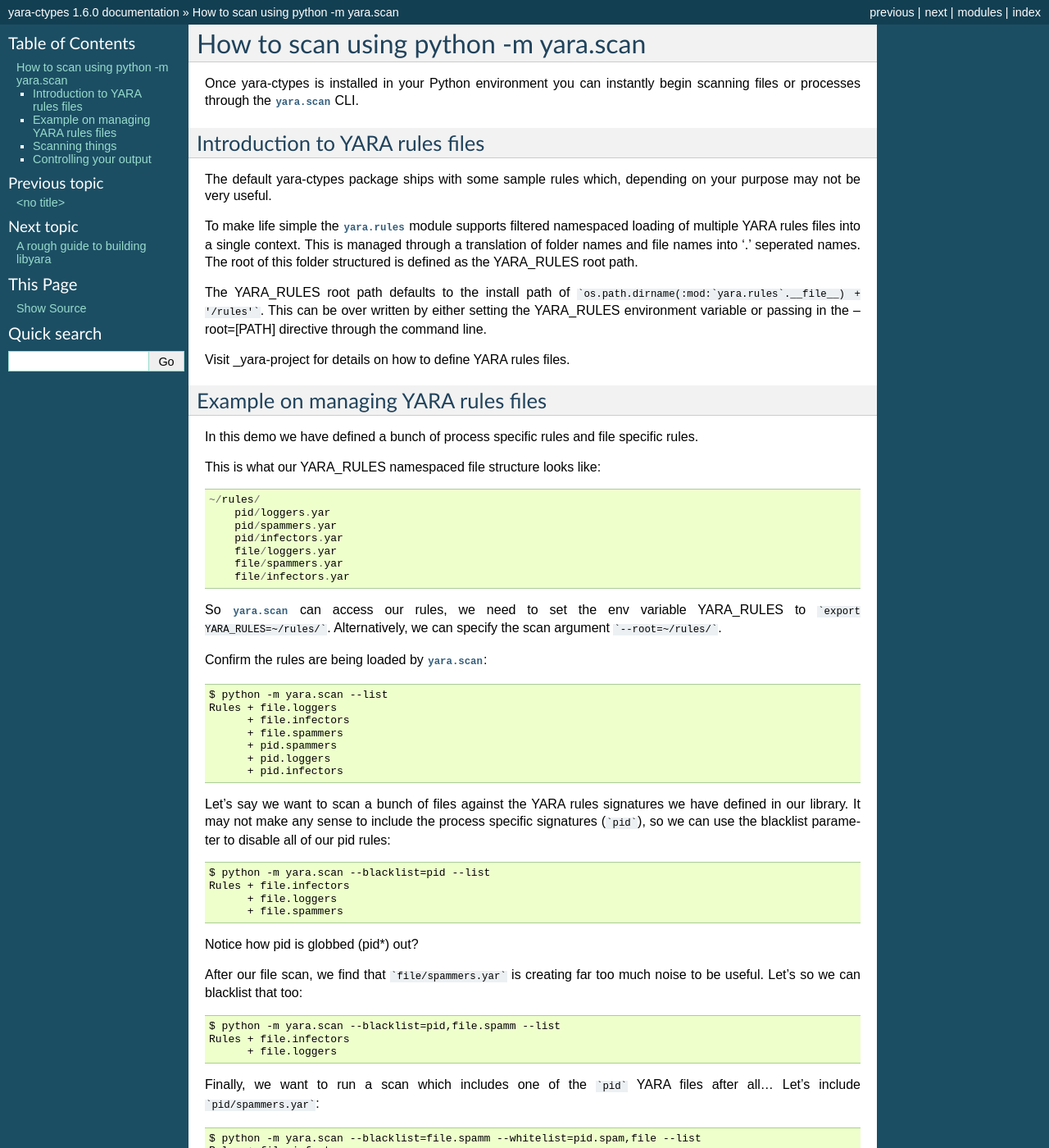
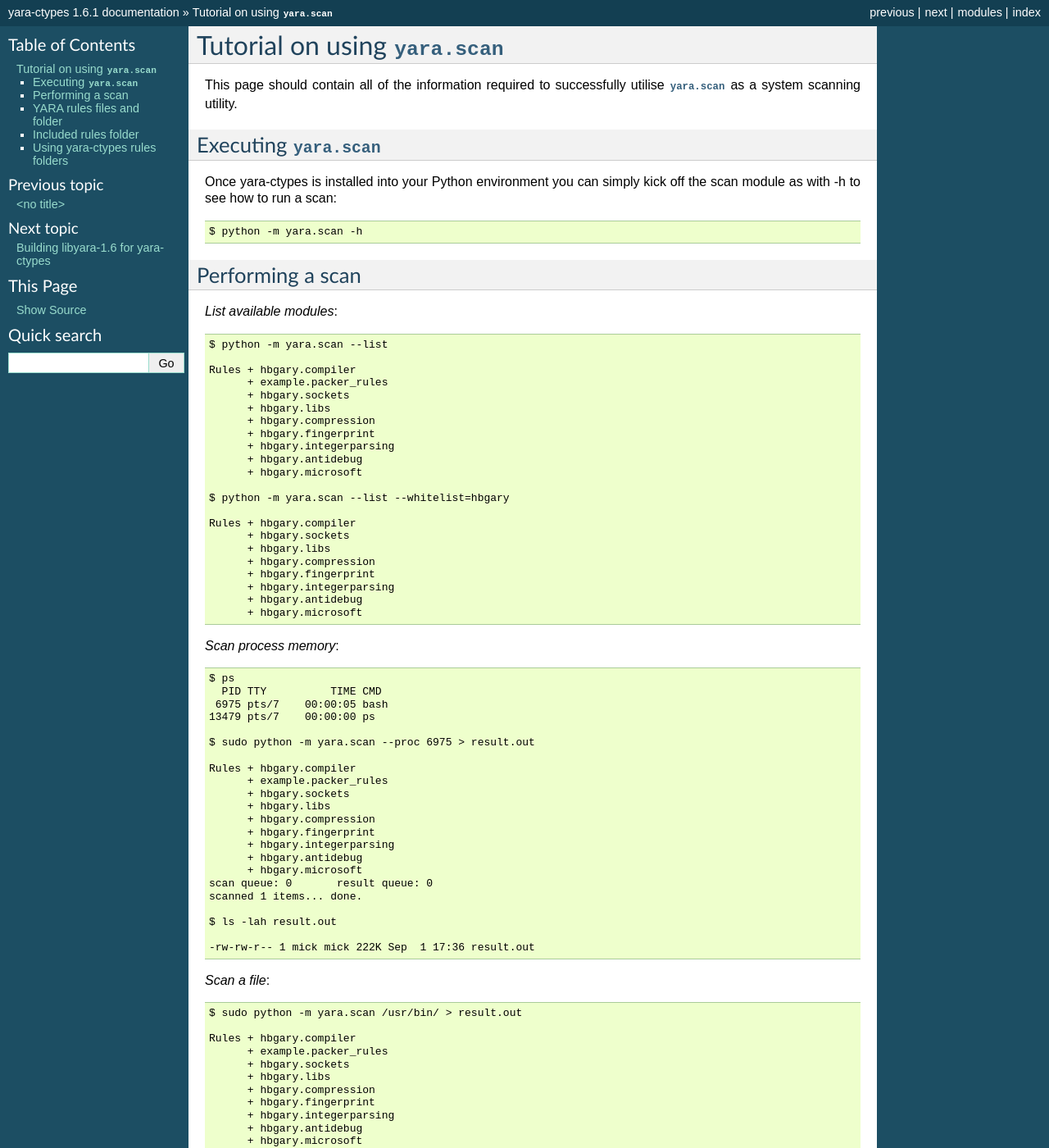
Before and after one commit to mjdorma/yara-ctypes, a Sphinx documentation site: the page built from docs/source/howto/scan.rst, in a window 1280 px wide and 1400 px high. Shown: the whole window at 82% size. Built offline with Sphinx 7.4.7, drawn with Linux system fonts in a browser that asks for light colours; some of the changed text lies outside the part shown.

Commit message:
restructured doc and bumped version

````diff
--- a/docs/source/conf.py
+++ b/docs/source/conf.py
@@ -11,7 +11,7 @@
 # All configuration values have a default; values that are commented out
 # serve to show the default.
 
-import sys, os
+import sys, os, re
 
 # If extensions (or modules to document with autodoc) are in another directory,
 # add these directories to sys.path here. If the directory is relative to the
@@ -43,14 +43,28 @@ master_doc = 'index'
 project = u'yara-ctypes'
 copyright = u'2012, Michael Dorman'
 
+def load_version(filename='../../yara/version.py'):
+    """Parse a __version__ number from a source file"""
+    with open(filename) as source:
+        text = source.read()
+        match = re.search(r"^__version__ = ['\"]([^'\"]*)['\"]", text)
+        if not match:
+            msg = "Unable to find version number in {}".format(filename)
+            raise RuntimeError(msg)
+        release = match.group(1)
+        version = ".".join(release.split('.')[:-1])
+
+        return version, release
+
 # The version info for the project you're documenting, acts as replacement for
 # |version| and |release|, also used in various other places throughout the
 # built documents.
 #
 # The short X.Y version.
-version = '1.6'
+#version = '1.6'
 # The full version, including alpha/beta/rc tags.
-release = '1.6.0'
+#release = '1.6.0'
+version, release = load_version()
 
 # The language for content autogenerated by Sphinx. Refer to documentation
 # for a list of supported languages.
--- a/docs/source/howto/scan.rst
+++ b/docs/source/howto/scan.rst
@@ -1,37 +1,160 @@
-How to scan using python -m yara.scan
-=====================================
+Tutorial on using :mod:`yara.scan`
+==================================
 
-Once yara-ctypes is installed in your Python environment you can instantly
-begin scanning files or processes through the :mod:`yara.scan` CLI.
+This page should contain all of the information required to successfully
+utilise :mod:`yara.scan` as a system scanning utility.
 
 
-Introduction to YARA rules files
---------------------------------
+Executing :mod:`yara.scan`
+--------------------------
 
-The default yara-ctypes package ships with some sample rules which, depending
-on your purpose may not be very useful.
+Once yara-ctypes is installed into your Python environment you can simply kick
+off the scan module as with -h to see how to run a scan::
+
+    $ python -m yara.scan -h
+
+
+Performing a scan
+-----------------
+
+*List available modules*::
+
+    $ python -m yara.scan --list
+
+    Rules + hbgary.compiler
+          + example.packer_rules
+          + hbgary.sockets
+          + hbgary.libs
+          + hbgary.compression
+          + hbgary.fingerprint
+          + hbgary.integerparsing
+          + hbgary.antidebug
+          + hbgary.microsoft
+
+    $ python -m yara.scan --list --whitelist=hbgary
+
+    Rules + hbgary.compiler
+          + hbgary.sockets
+          + hbgary.libs
+          + hbgary.compression
+          + hbgary.fingerprint
+          + hbgary.integerparsing
+          + hbgary.antidebug
+          + hbgary.microsoft
+
+
+*Scan process memory*::
+
+    $ ps
+      PID TTY          TIME CMD
+     6975 pts/7    00:00:05 bash
+    13479 pts/7    00:00:00 ps
+
+    $ sudo python -m yara.scan --proc 6975 > result.out
+
+    Rules + hbgary.compiler
+          + example.packer_rules
+          + hbgary.sockets
+          + hbgary.libs
+          + hbgary.compression
+          + hbgary.fingerprint
+          + hbgary.integerparsing
+          + hbgary.antidebug
+          + hbgary.microsoft
+    scan queue: 0       result queue: 0
+    scanned 1 items... done.
+
+    $ ls -lah result.out
+
+    -rw-rw-r-- 1 mick mick 222K Sep  1 17:36 result.out
+
+
+*Scan a file*::
+
+    $ sudo python -m yara.scan /usr/bin/ > result.out
+
+    Rules + hbgary.compiler
+          + example.packer_rules
+          + hbgary.sockets
+          + hbgary.libs
+          + hbgary.compression
+          + hbgary.fingerprint
+          + hbgary.integerparsing
+          + hbgary.antidebug
+          + hbgary.microsoft
+    scan queue: 0       result queue: 0
+    scanned 1518 items... done.
+
+    > ls -lah result.out
+
+    -rw-rw-r-- 1 mick mick 17M Sep  1 17:37 result.out
+
+
+
+YARA rules files and folder
+---------------------------
+
+If you are not familiar with YARA rules files visit `yara project`_ to learn
+more.
+
 
 To make life simple the :mod:`yara.rules` module supports filtered namespaced
 loading of multiple YARA rules files into a single context.  This is managed
 through a translation of folder names and file names into '.' seperated names.
-The root of this folder structured is defined as the YARA_RULES root path.
-
-The YARA_RULES root path defaults to the install path of
-```os.path.dirname(:mod:`yara.rules`.__file__) + '/rules'```.  This can be over
-written by either setting the YARA_RULES environment variable or passing in
-the --root=[PATH] directive through the command line.
+The root of this folder structured is defined by the YARA_RULES path.
 
 
-Visit _yara-project for details on how to define YARA rules files.
+By default the YARA_RULES path points to the following path::
+
+    os.path.dirname(:mod:`yara.rules`.__file__) + '/rules'
 
 
-Example on managing YARA rules files
-------------------------------------
+Included rules folder
+---------------------
 
-In this demo we have defined a bunch of process specific rules and file
-specific rules.
+The rules folder shipped with yara-ctypes helps with testing and works as a
+good example set of YARA rules for people to get started from.
 
-This is what our YARA_RULES namespaced file structure looks like::
+Packaged rules folder::
+
+    ./rules/hbgary/libs.yar
+    ./rules/hbgary/compression.yar
+    ./rules/hbgary/fingerprint.yar
+    ./rules/hbgary/microsoft.yar
+    ./rules/hbgary/sockets.yar
+    ./rules/hbgary/integerparsing.yar
+    ./rules/hbgary/compiler.yar
+    ./rules/hbgary/antidebug.yar
+    ./rules/example/packer_rules.yar
+
+
+Building a Rules object using ``yara.load_rules()`` will load all
+of the above yar files into the following namespaces::
+
+    hbgary.libs
+    hbgary.compression
+    hbgary.fingerprint
+    hbgary.microsoft
+    hbgary.sockets
+    hbgary.integerparsing
+    hbgary.compiler
+    hbgary.antidebug
+    example.packer_rules
+
+
+Using yara-ctypes rules folders
+-------------------------------
+
+This section will walk you through defining and loading a realistic rules
+folder.
+
+
+*A practical rules folder example:*
+
+We set out by defining two sub directories, one for our process memory
+specific signatures and the other for our file signatures.
+
+Here is what it looks like::
 
     ~/rules/
         pid/loggers.yar
@@ -41,9 +164,15 @@ This is what our YARA_RULES namespaced file structure looks like::
         file/spammers.yar
         file/infectors.yar
 
-So :mod:`yara.scan` can access our rules, we need to set the env variable
-YARA_RULES to ```export YARA_RULES=~/rules/```.  Alternatively, we can specify
-the scan argument ```--root=~/rules/```.
+
+*Accessing a rules folder:*
+
+
+To access our new rules folder we need to let :mod:`yara.scan` know where to
+look.  We can do this by setting the env variable ``YARA_RULES`` to ``export
+YARA_RULES=~/rules/``.  Alternatively, we can specify the root of the rules
+folder with the input argument ``--root=~/rules/``.
+
 
 Confirm the rules are being loaded by :mod:`yara.scan`::
 
@@ -55,27 +184,34 @@ Confirm the rules are being loaded by :mod:`yara.scan`::
           + pid.loggers
           + pid.infectors
 
-Let's say we want to scan a bunch of files against the YARA rules signatures we
-have defined in our library.  It may not make any sense to include the process
-specific signatures (```pid```), so we can use the blacklist parameter to
-disable all of our pid rules::
+
+*Blacklisting and whitelisting namespaces:*
+
+
+Let's say we want to scan a bunch of files against all of the yar files under
+``~/rules/file/``.  We can do this two ways.  By either setting our
+``--whitelist=file`` or setting our ``--blacklist=pid``.
+
+i.e.::
 
     $ python -m yara.scan --blacklist=pid --list
     Rules + file.infectors
           + file.loggers
           + file.spammers
 
-Notice how pid is globbed (pid*) out?
 
-After our file scan, we find that ```file/spammers.yar``` is creating far too much
-noise to be useful.  Let's so we can blacklist that too::
+Whitelist and blacklist parameters are globbed out (*pid**)?
+
+
+The results are in and we find that ``file.spammers`` namespace is producing far too much noise.  Let's remove ``file.spammers`` from scan too::
 
     $ python -m yara.scan --blacklist=pid,file.spamm --list
     Rules + file.infectors
           + file.loggers
 
-Finally, we want to run a scan which includes one of the ```pid``` YARA
-files after all...  Let's include ```pid/spammers.yar```::
+
+To demonstrate the namespace convetion further, we may find ourselves wanting
+to run a scan which includes ```pid.spammers```.  To do this we can simply run::
 
     $ python -m yara.scan --blacklist=file.spamm --whitelist=pid.spam,file --list
     Rules + file.infectors
@@ -83,11 +219,7 @@
           + pid.spammers
 
 
-Scanning things
----------------
 
 
 
-
-Controlling your output
------------------------
+.. _yara project: http://code.google.com/p/yara-project
--- a/docs/source/index.rst
+++ b/docs/source/index.rst
@@ -22,7 +26,7 @@ References:
 
 
 Indices  and tables
-==================
+===================
 
 * :ref:`genindex`
 * :ref:`modindex`
--- a/yara/version.py
+++ b/yara/version.py
@@ -1 +1 @@
-__version__ = "1.6.0"
+__version__ = "1.6.1"
````
Also changed, not shown: other parts of docs/source/index.rst (+4 -0 lines), README.rst (+28 -201 lines), docs/source/howto/build.rst (+104 -20 lines).
